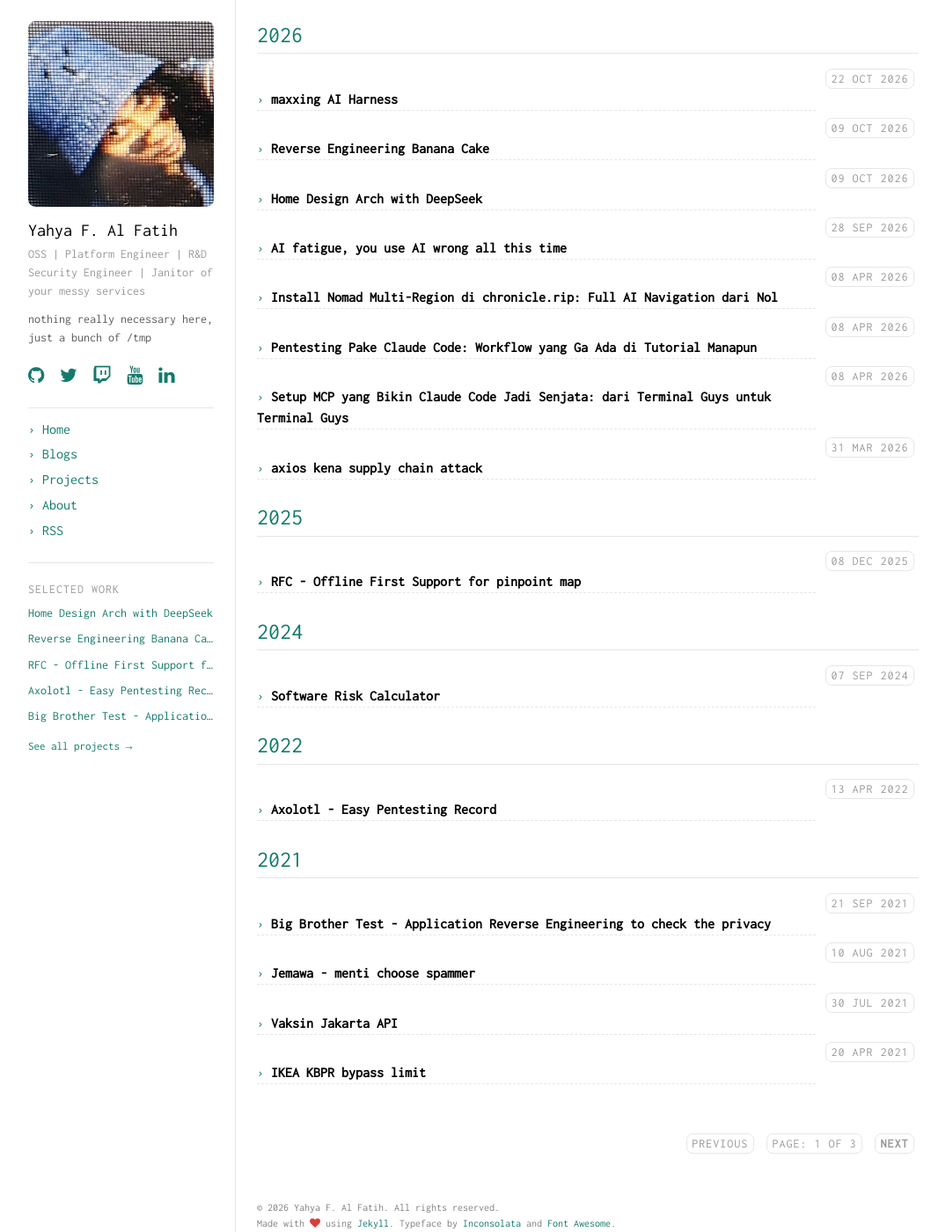
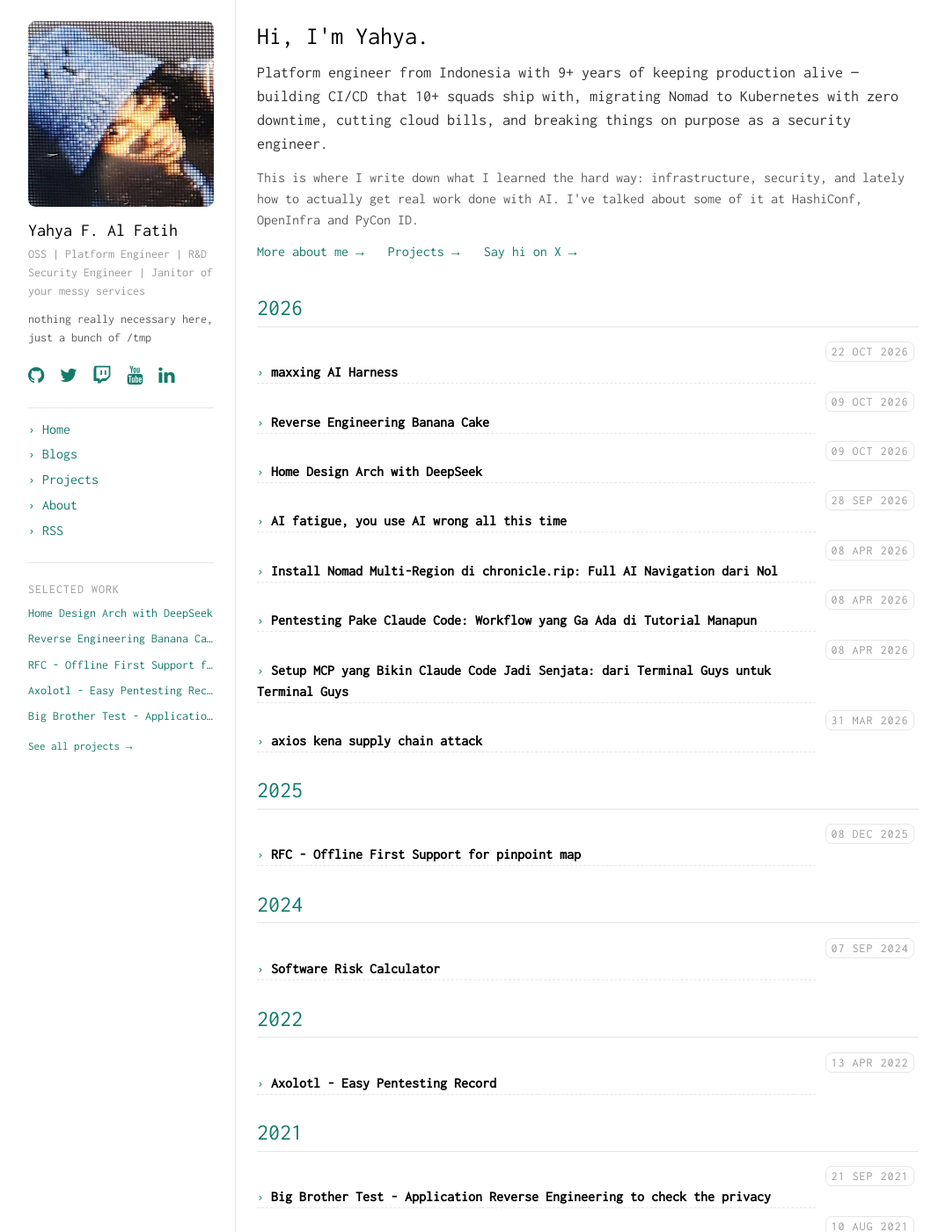
Before and after one commit to k1m0ch1/k1m0ch1.github.io, a Jekyll site: the page built from index.html, in a window 1280 px wide and 1400 px high. Shown: the whole window at 88% size, without its empty margins (102-1177 px from the left). Built offline with Jekyll 4.4.1, drawn with Linux system fonts in a browser that asks for light colours; the list of posts is cut into pages by our own code.

Commit message:
home: a short intro so first-time visitors know who is writing
Shown on page 1 only. Facts come from the About page (9+ years, CI/CD for 10+ squads, Nomad to GKE with zero downtime, cost work, security, talks), with links to About, Projects and X.

```diff
--- a/assets/scss/_layout.scss
+++ b/assets/scss/_layout.scss
@@ -370,6 +370,33 @@ $sidebar-width: 260px;
   margin-top: $base-spacing * 2;
 }
 
+// Home page intro
+.home-intro {
+  .container {
+    padding-bottom: 0;
+  }
+
+  .home-intro-title {
+    font-size: rem(28);
+    color: $primary-color;
+    margin: 0 0 0.4em;
+  }
+
+  .home-intro-lead {
+    font-size: rem(18);
+    color: $dark-gray-color;
+  }
+
+  .home-intro-links {
+    margin-top: $small-spacing;
+
+    a {
+      margin-right: 1.2em;
+      white-space: nowrap;
+    }
+  }
+}
+
 // About page, CV style
 .cv {
   .cv-header {
--- a/index.html
+++ b/index.html
@@ -2,6 +2,29 @@
 layout: default
 title: Home
 ---
+
+{% if paginator.page == 1 %}
+<section class="home-intro">
+  <div class="container">
+    <h1 class="home-intro-title">Hi, I'm Yahya.</h1>
+    <p class="home-intro-lead">
+      Platform engineer from Indonesia with 9+ years of keeping production alive —
+      building CI/CD that 10+ squads ship with, migrating Nomad to Kubernetes with zero downtime,
+      cutting cloud bills, and breaking things on purpose as a security engineer.
+    </p>
+    <p>
+      This is where I write down what I learned the hard way: infrastructure, security,
+      and lately how to actually get real work done with AI. I've talked about some of it at
+      HashiConf, OpenInfra and PyCon ID.
+    </p>
+    <p class="home-intro-links">
+      <a class="link" href="{{ '/about' | prepend: site.baseurl }}">More about me →</a>
+      <a class="link" href="{{ '/projects' | prepend: site.baseurl }}">Projects →</a>
+      <a class="link" href="https://x.com/{{ site.twitter_username }}">Say hi on X →</a>
+    </p>
+  </div>
+</section>
+{% endif %}
 
 <section class="post-list">
   <div class="container" >
```
